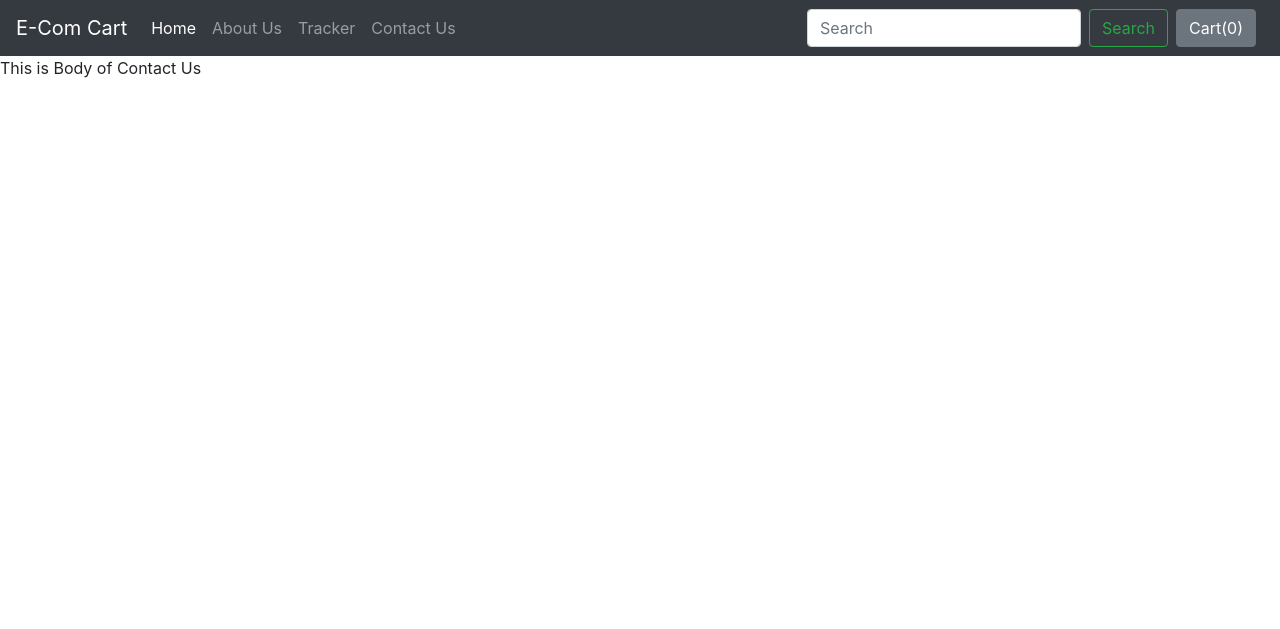
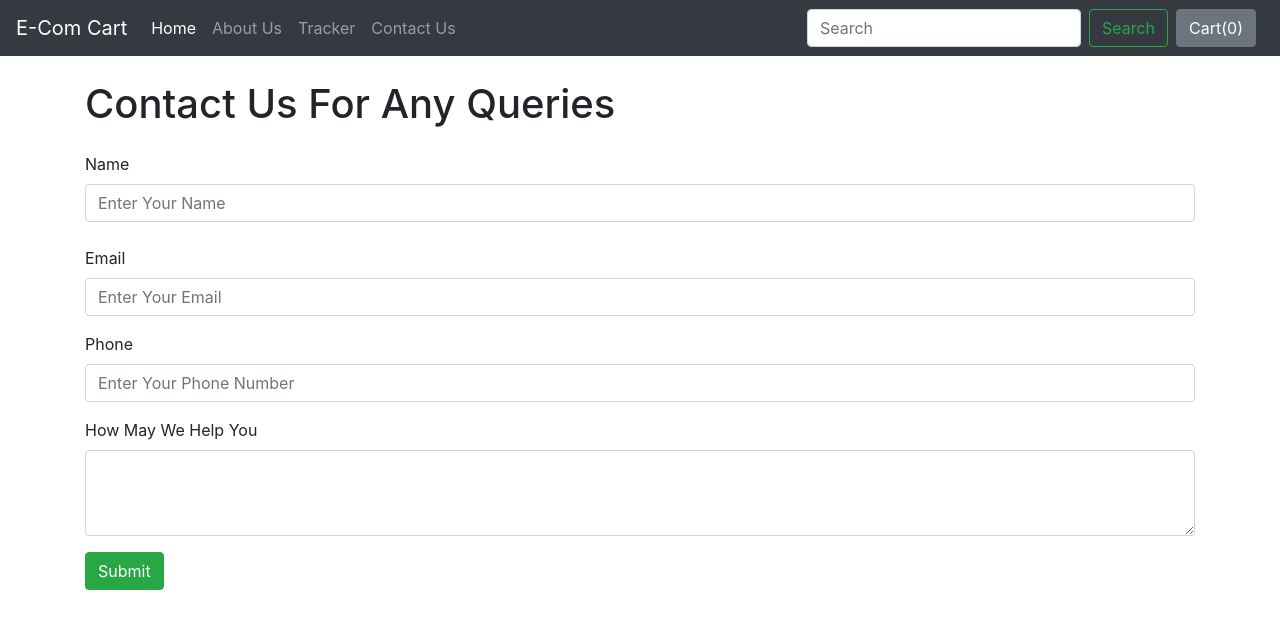
Before and after one commit to sudeeptaurus/django_ecomcart, a Django app: page /shop/contact/ in a window 1280 px wide. Shown: the top 629 px of the page. Run offline with Django 3.2, Linux system fonts and the light colour scheme; some libraries are stand-ins or nearby versions.

Commit message:
commit 3

```diff
--- a/ecomcart/shop/admin.py
+++ b/ecomcart/shop/admin.py
@@ -1,6 +1,7 @@
 from django.contrib import admin
 
 # Register your models here.
-from . models import Product
+from . models import Product, Contact
 
 admin.site.register(Product)
+admin.site.register(Contact)
--- a/ecomcart/shop/templates/shop/contact.html
+++ b/ecomcart/shop/templates/shop/contact.html
@@ -1,4 +1,31 @@
 {% extends 'shop/basic.html' %}
 
 {% block title %} Contact Us {% endblock %}
-{% block body %} This is Body of Contact Us {% endblock %}
+{% block body %}
+
+<div class="container my-4">
+    <h1>Contact Us For Any Queries</h1>
+
+    <form action="/shop/contact/" method="post">{% csrf_token %}
+        <div class="form-group my-4">
+            <label for="name">Name</label>
+            <input type="text" class="form-control" id="name" name="name" placeholder="Enter Your Name">
+        </div>
+        <div class="form-group">
+            <label for="name">Email</label>
+            <input type="email" class="form-control" id="email" name="email" placeholder="Enter Your Email">
+        </div>
+        <div class="form-group">
+            <label for="name">Phone</label>
+            <input type="tel" class="form-control" id="phone" name="phone" placeholder="Enter Your Phone Number">
+        </div>
+        <div class="form-group">
+            <label for="desc">How May We Help You</label>
+            <textarea class="form-control" id="desc" name="desc" rows="3"></textarea>
+        </div>
+        <button type="submit" class="btn btn-success">Submit</button>
+    </form>
+
+</div>
+
+{% endblock %}
--- a/ecomcart/shop/views.py
+++ b/ecomcart/shop/views.py
@@ -1,6 +1,6 @@
 from django.shortcuts import render
 from django.http import HttpResponse
-from .models import Product
+from .models import Product, Contact
 from math import ceil
 
 # Create your views here.
@@ -30,6 +30,16 @@ def about(request):
     return render(request, 'shop/about.html')
 
 def contact(request):
+    if request.method=="POST":
+        print(request)
+        name = request.POST.get('name','')
+        # print(name)
+        email = request.POST.get('email','')
+        phone = request.POST.get('phone','')
+        desc = request.POST.get('desc','')
+        print(name, email, phone, desc)
+        contact = Contact(name=name, email=email, phone=phone, desc=desc)
+        contact.save()
     # return HttpResponse("Contact Us")
     return render(request, 'shop/contact.html')
 
```
Also changed, not shown: ecomcart/shop/models.py (+12 -1 lines), ecomcart/db.sqlite3, ecomcart/shop/migrations/0003_auto_20200815_0021.py (added).
